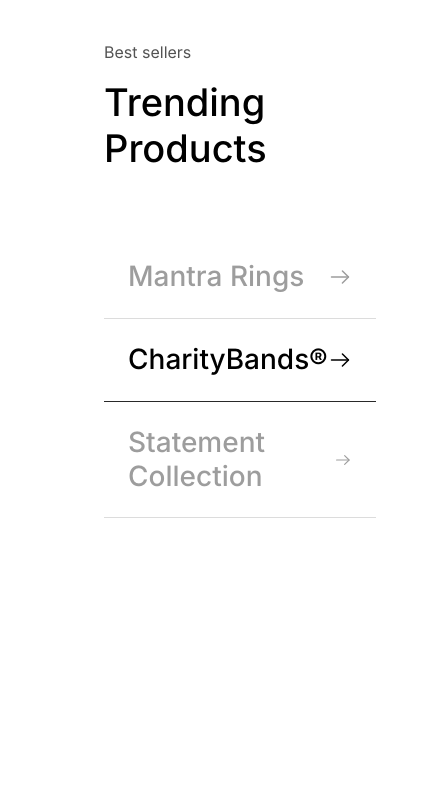
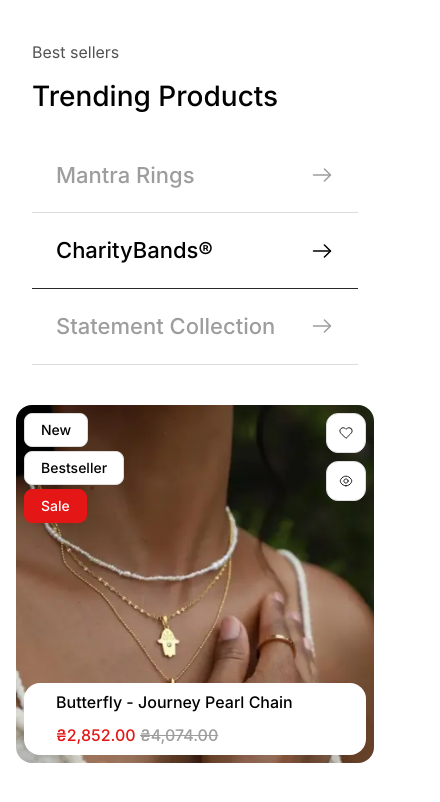
Before and after one commit to kilavkiwork/UTD-eCommerce, a website built with Vite: page index.html in a window 390 px wide. Shown: the whole page, 440 px wide, since content can reach past the window. Built offline with nearby package versions, Linux system fonts and the light colour scheme.

Commit message:
feat: mobile adaptation

```diff
--- a/src/styles/modules/best-sellers.css
+++ b/src/styles/modules/best-sellers.css
@@ -11,3 +11,13 @@
   justify-content: space-between;
   align-items: center;
 }
+
+@media (max-width: 768px) {
+  .trending {
+    grid-template-columns: 1fr;
+    row-gap: 24px;
+  }
+  .best-sellers .container {
+    padding: 16px 0;
+  }
+}
--- a/src/styles/modules/main.css
+++ b/src/styles/modules/main.css
@@ -31,7 +31,8 @@
 html,
 body {
   min-width: 320px;
-  height: 100%;
+  height: 100vh;
+  overflow: hidden;
 }
 
 body {
@@ -87,3 +88,9 @@
   width: calc(100% - (var(--padding) * 2));
   max-width: var(--container);
 }
+
+@media (max-width: 768px) {
+  :root {
+    --padding: 8px;
+  }
+}
--- a/src/styles/modules/modal.css
+++ b/src/styles/modules/modal.css
@@ -25,7 +25,7 @@
   row-gap: 16px;
   max-width: 450px;
   width: 90vw;
-  padding: 2rem;
+  padding: 1rem;
   background-color: var(--white);
   border-radius: 1rem;
   box-shadow: 12px 12px 25px -10px rgba(0, 0, 0, 0.4);
--- a/src/styles/modules/trending-card-prices.css
+++ b/src/styles/modules/trending-card-prices.css
@@ -33,3 +33,15 @@
 .trending__card-price del {
   color: var(--light-gray);
 }
+
+@media (max-width: 768px) {
+  .trending__card-prices {
+    flex-direction: column;
+    justify-content: center;
+    align-items: flex-start;
+    row-gap: 8px;
+    inset: auto 8px 8px 8px;
+    bottom: 8px;
+    width: calc(100% - 16px);
+  }
+}
--- a/src/styles/modules/trending-card.css
+++ b/src/styles/modules/trending-card.css
@@ -1,8 +1,9 @@
 .trending__card {
   position: relative;
+  display: block;
   width: 100%;
   height: 100%;
-  padding: 16px;
+  /* padding: 16px; */
 }
 
 .trending__card-badges {
@@ -54,10 +55,24 @@
   justify-content: center;
   align-items: center;
   padding: 12px;
-  width: 48px;
-  height: 48px;
+  max-width: 48px;
+  aspect-ratio: 1 / 1;
   color: var(--black);
   background: var(--white);
   border: 1px solid var(--max-light-gray);
   border-radius: 12px;
 }
+
+@media (max-width: 768px) {
+  .trending__card-buttons {
+    top: 8px;
+    right: 8px;
+  }
+  .trending__card-button {
+    max-width: 40px;
+  }
+  .trending__card-badges {
+    left: 8px;
+    top: 8px;
+  }
+}
--- a/src/styles/modules/trending-content.css
+++ b/src/styles/modules/trending-content.css
@@ -50,5 +50,5 @@
 }
 
 .trending__image-link:hover::after {
-  background: rgba(0, 0, 0, 0.2);
+  background: rgba(0, 0, 0, 0.4);
 }
--- a/src/styles/modules/trending-nav.css
+++ b/src/styles/modules/trending-nav.css
@@ -1,4 +1,5 @@
 .trending__nav {
+  width: 100%;
   max-width: 816px;
   padding: 0 64px;
 }
@@ -47,3 +48,21 @@
   border-bottom-color: var(--hover-black);
   transition: color var(--trans), border-bottom-color var(--trans);
 }
+
+@media (max-width: 768px) {
+  .trending__nav {
+    padding: 0;
+  }
+  .trending__list:not(:first-child) {
+    margin-top: 24px;
+  }
+}
+
+@media (max-width: 1200px) {
+  .trending__nav {
+    padding: 16px;
+  }
+  .trending__list:not(:first-child) {
+    margin-top: 24px;
+  }
+}
--- a/src/styles/modules/typography.css
+++ b/src/styles/modules/typography.css
@@ -12,3 +12,12 @@
 .title--h3 {
   font-size: 1.75rem;
 }
+
+@media (max-width: 992px) {
+  .title--h2 {
+    font-size: 1.75rem;
+  }
+  .title--h3 {
+    font-size: 1.375rem;
+  }
+}
```
